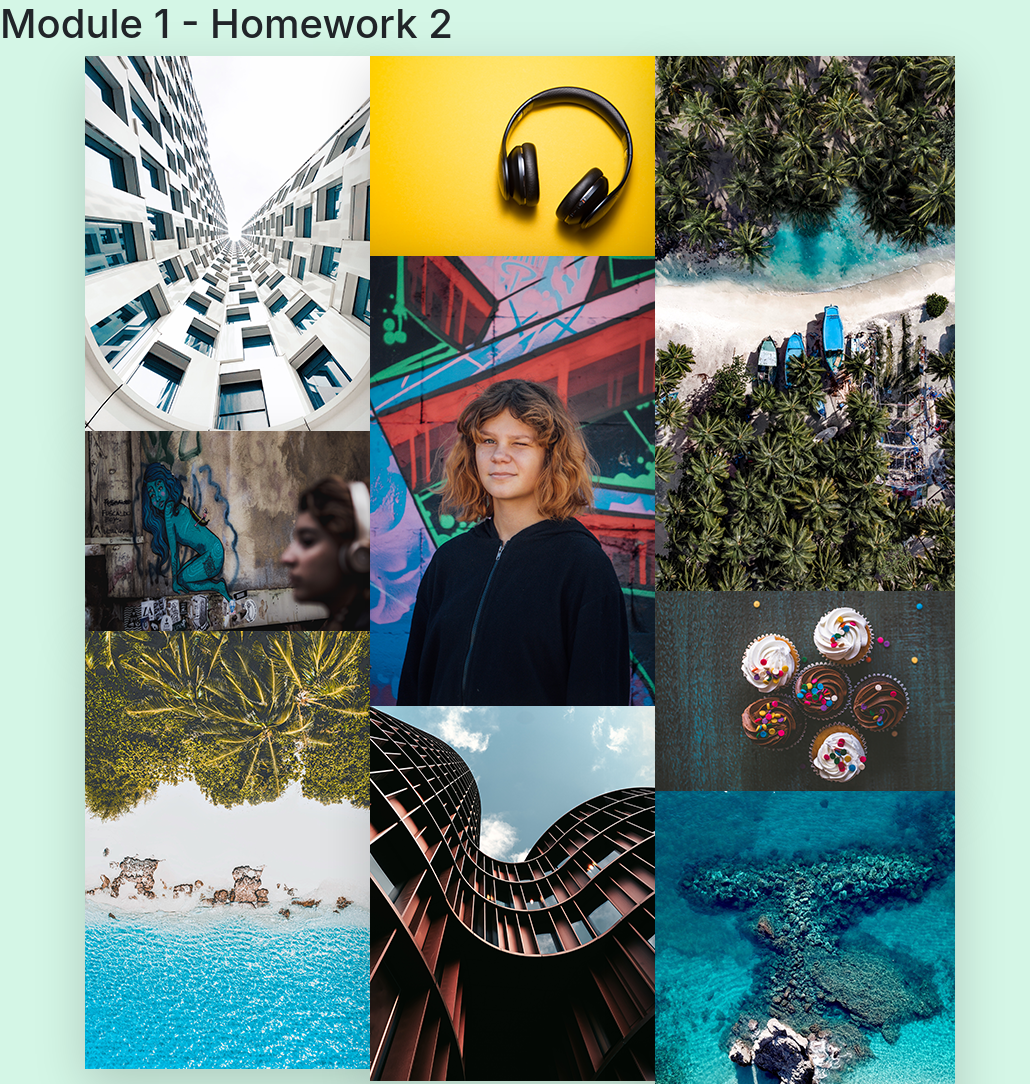
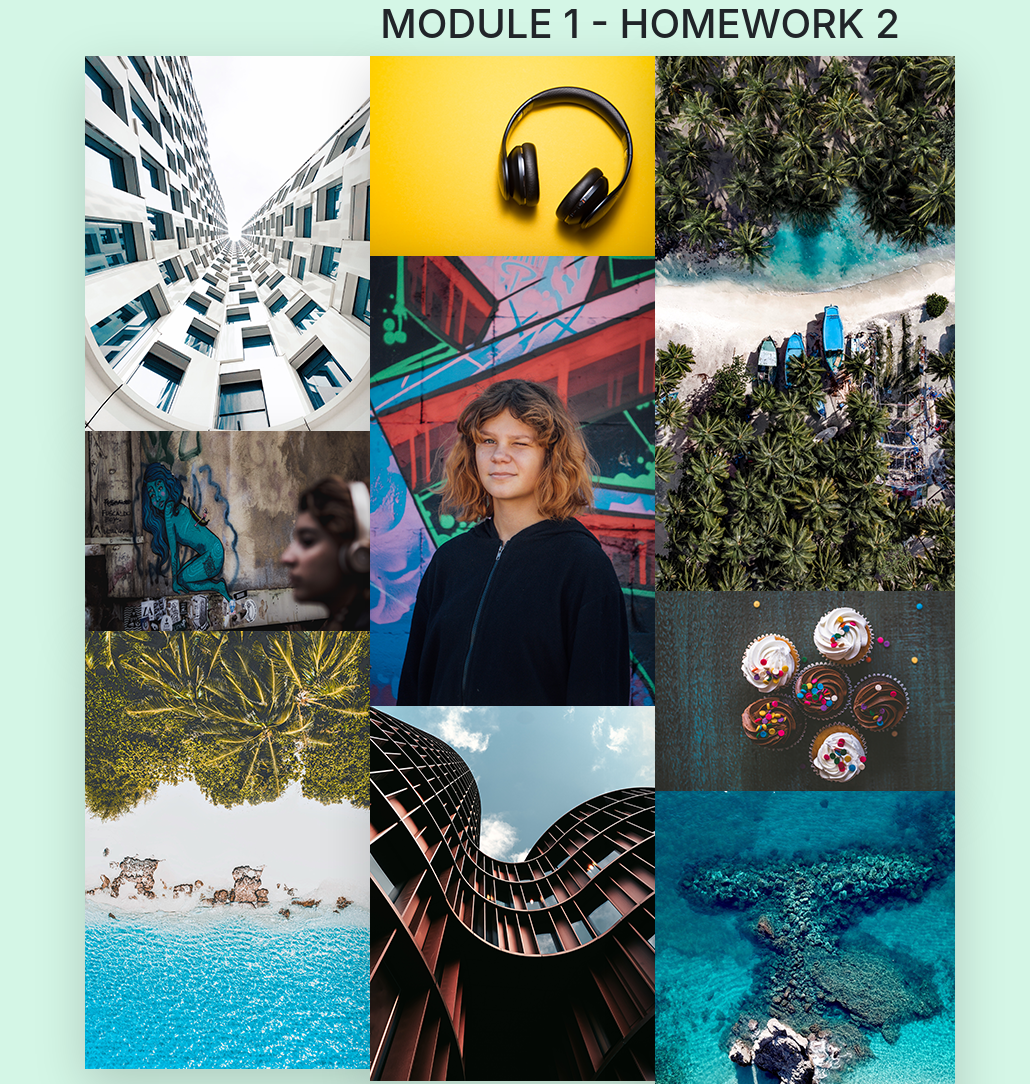
Before and after one commit to renesha-matthews/m2-hw2-matthews-renesha, a plain HTML site: page index.html in a window 1280 px wide. Shown: the top 1084 px of the page, without its empty margins (0-1030 px from the left). Drawn offline with nearby package versions, Linux system fonts and the light colour scheme.

Commit message:
Transform and center H1

```diff
--- a/index.html
+++ b/index.html
@@ -16,7 +16,7 @@
   </head>
 
   <body>
-    <h1>Module 1 - Homework 2</h1>
+    <h1 class="text-uppercase text-center">Module 1 - Homework 2</h1>
 
     <!-- Images -->
     <div class="container justify-content-center">
```
